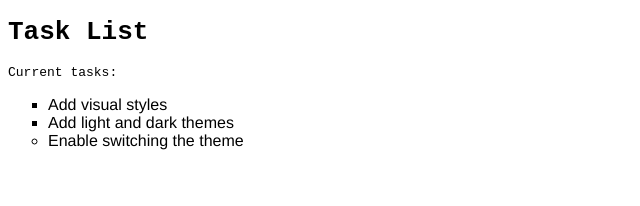
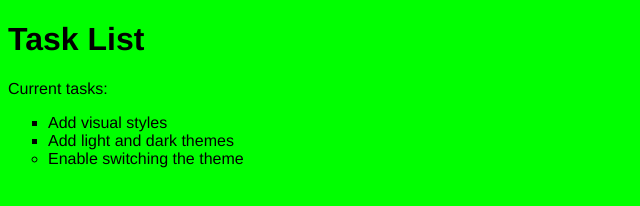
Before and after one commit to waqarkabir/AspNetCore-basic-website, a plain HTML site: page index.html in a window 1280 px wide. Shown: the whole page, without its empty margins (0-640 px from the left). Drawn offline with Linux system fonts and the light colour scheme.

Commit message:
variables setting for light and dark themes

```diff
--- a/index.html
+++ b/index.html
@@ -9,7 +9,7 @@
     <link rel="stylesheet" href="main.css">
 </head>
 
-<body>
+<body class="light-theme">
     <h1>Task List</h1>
     <p id="msg">Current tasks:</p>
     <ul>
--- a/main.css
+++ b/main.css
@@ -1,8 +1,12 @@
-body {
-    font-family: monospace;
+:root {
+    --green: #00FF00;
+    --white: #FFFFFF;
+    --black: #000000;
 }
 
-ul {
+body {
+    background: var(--bg);
+    color: var(--font-color);
     font-family: helvetica;
 }
 
@@ -14,6 +18,12 @@ li {
     list-style: square;
 }
 
-#msg {
-    font-family: monospace;
+.light-theme {
+    --bg: var(--green);
+    --font-color: var(--black);
 }
+
+.dark-theme {
+    --bg: var(--black);
+    --font-color: var(--green)
+}
```
